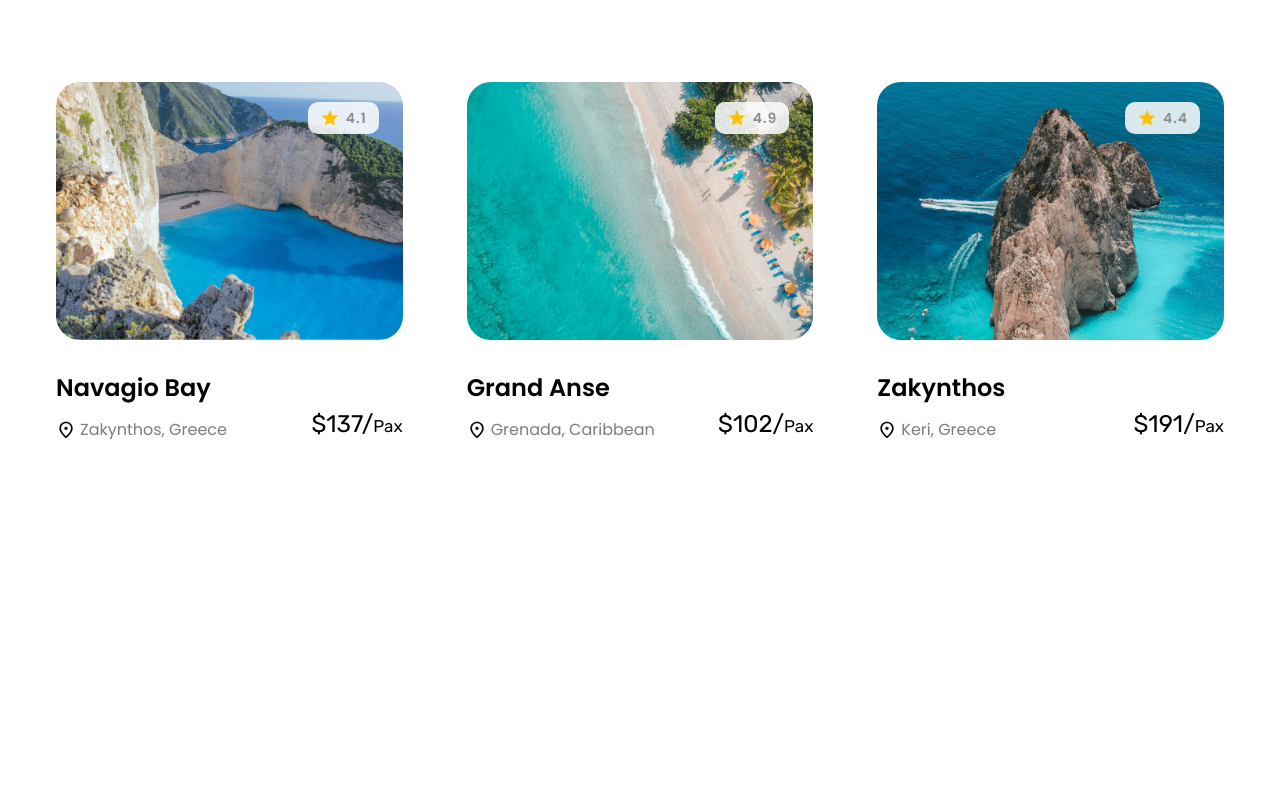
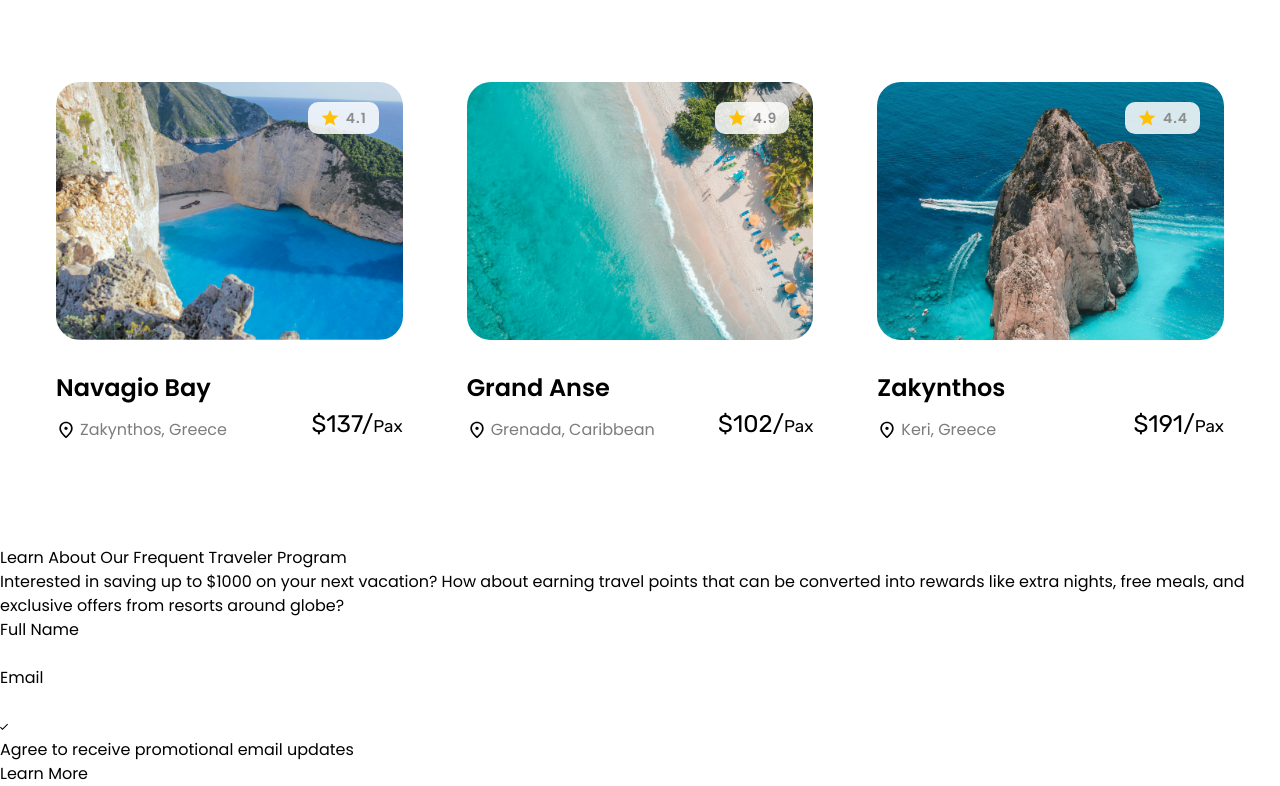
Before and after one commit to Jisap/vite-travel-agency, a React (Vite) app: page / in a window 1280 px wide. Shown: the part 4615-5401 px from the top of the page. Before the commit the page ends 5161 px from the top, so only its background shows below. Built offline with nearby package versions, Linux system fonts and the light colour scheme.

Commit message:
FrequentTraveler structure

```diff
--- a/src/App.tsx
+++ b/src/App.tsx
@@ -1,4 +1,5 @@
 import ExploreMore from "./components/ExploreMore/ExploreMore";
+import FrequentTraveler from "./components/FrequentTraveler";
 import Header from "./components/Header";
 import Hero from "./components/Hero/Hero";
 import Main from "./components/Main";
@@ -21,6 +22,7 @@ function App() {
         <Services />
         <News />
         <ExploreMore />
+        <FrequentTraveler />
       </Main>
     </Page>
   )
--- /dev/null
+++ b/src/components/FrequentTraveler.tsx
@@ -0,0 +1,46 @@
+import Checkmark from "./Icons/Checkmark"
+
+
+const FrequentTraveler = () => {
+  return (
+    <section>
+      <div>
+        <div>
+          <h3>Learn About Our Frequent Traveler Program</h3>
+          <p>
+            Interested in saving up to $1000 on your next vacation? How about
+            earning travel points that can be converted into rewards like extra
+            nights, free meals, and exclusive offers from resorts around globe?
+          </p>
+        </div>
+
+        <div className="bg-grey-500/40 block w-0.25 self-strech" />
+
+        <form>
+          <label>
+            <p>Full Name</p>
+            <input type="text" />
+          </label>
+
+          <label>
+            <p>Email</p>
+            <input type="email" />
+          </label>
+
+          <div>
+            <label>
+              <button>
+                <Checkmark className="size-2" />
+              </button>
+              <p> Agree to receive promotional email updates</p>
+            </label>
+
+            <button>Learn More</button>
+          </div>
+        </form>
+      </div>
+    </section>
+  )
+}
+
+export default FrequentTraveler
```
